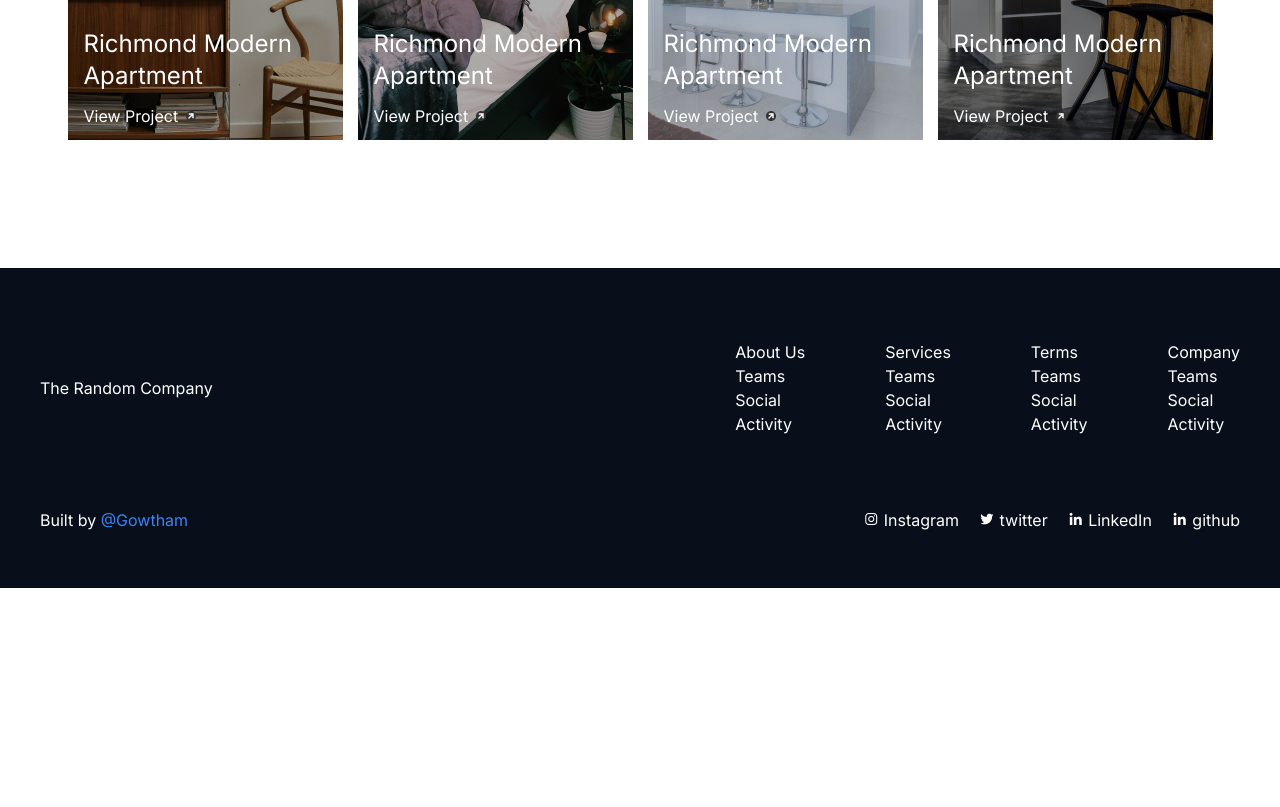
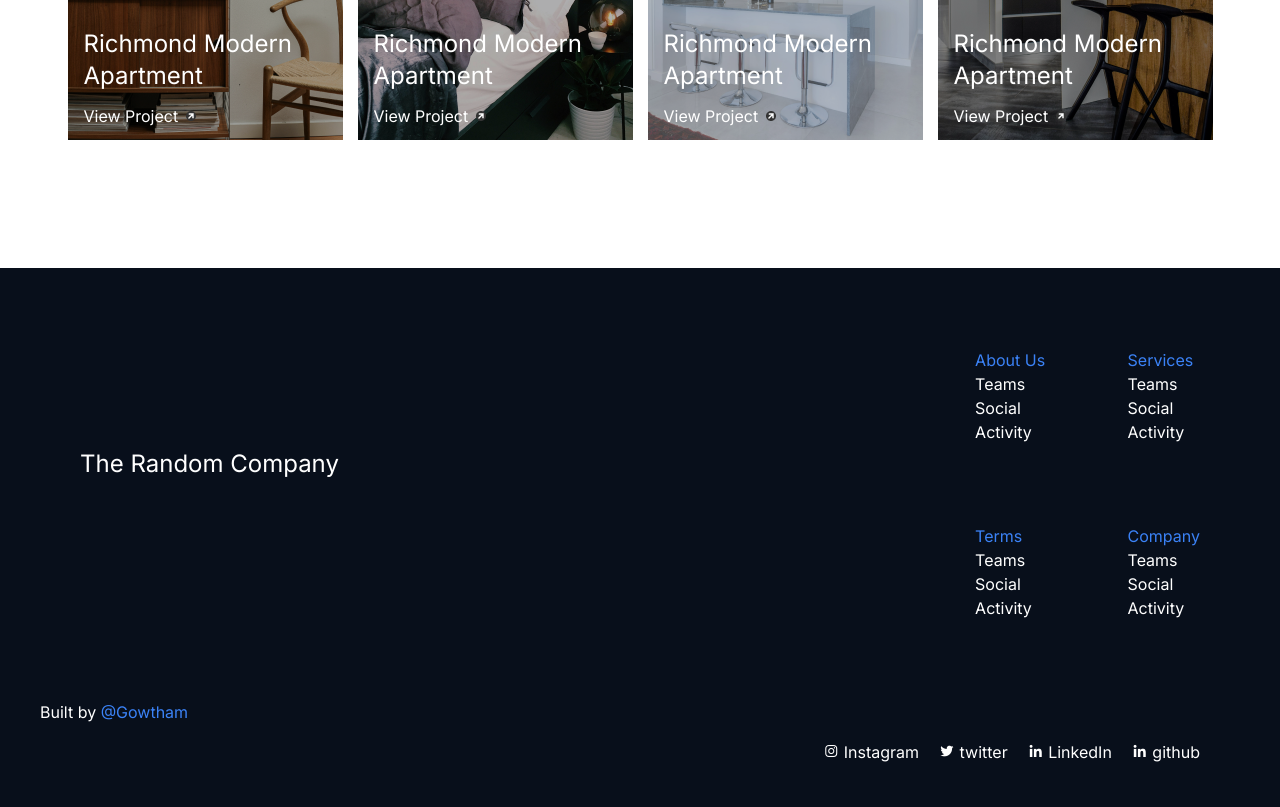
Before and after one commit to Gowtz/the-random-company, a website: page src/index.html in a window 1280 px wide. Shown: the part 3125-3932 px from the top of the page. Before the commit the page ends 3713 px from the top, so only its background shows below. Drawn offline with nearby package versions, Linux system fonts and the light colour scheme.

Commit message:
some changes

```diff
--- a/src/css/input.css
+++ b/src/css/input.css
@@ -17,6 +17,10 @@ html{
     transition: ease-in 150ms;
 }
 
+footer h3{
+    @apply text-blue-500
+}
+
 .bg-image{
     background: url("../public/Building.png") no-repeat ;
     background-position: bottom 0px right 0px;
--- a/src/index.html
+++ b/src/index.html
@@ -25,7 +25,7 @@
             <li><a href="#Achivements">Achivements</a></li>
           </ul>
           <div
-            class="call_to_action border text-black border-slate-800 py-2 px-5 hover:bg-black hover:text-white transition ease-in-out duration-150"
+            class="call_to_action border text-black border-slate-800 py-2 px-3 md:px-5 hover:bg-black hover:text-white transition ease-in-out duration-150"
           >
             <a href="#">Contact Us</a>
           </div>
@@ -304,10 +304,10 @@
       </div>
     </section>
 
-    <footer class="mt-32 bg-footer h-80 text-white">
-      <div class="container h-3/4 w-full flex justify-between items-center">
-        <div class=text-2xl">The Random Company</div>
-        <div class=" links flex gap-20 items-center">
+    <footer class="mt-32 bg-footer min-h-80 text-white">
+      <div class="container px-10 py-10 h-3/4 w-full flex flex-col md:flex-row justify-between items-center">
+        <div class=" mb-15 text-2xl">The Random Company</div>
+        <div class=" mt-10 links grid grid-cols-2 gap-20 items-center">
           <ul>
             <h3>About Us</h3>
             <li>Teams</li>
@@ -335,7 +335,7 @@
           </ul>
         </div>
       </div>
-      <div class="container copyright w-full h-1/4 flex justify-between">
+      <div class="container py-10 copyright w-full h-1/4 flex flex-col md:flex-row text-center justify-between">
         <span>
           Built by
           <a href="https://www.github.com/Gowtz" class="text-blue-500"
@@ -344,7 +344,7 @@
         </span>
 
         <span
-          ><ul class="flex gap-5">
+          ><ul class="flex p-10 gap-5">
             <a href="https://instagram.com/mr.code369"><li><i class="bx bxl-instagram"></i> Instagram</li></a>
             <a href="https://twitter.com/GowthamVijay162"><li><i class="bx bxl-twitter"></i> twitter</li></a>
             <a href="https://www.linkedin.com/in/gowtham-v-702b781aa "><li><i class="bx bxl-linkedin"></i> LinkedIn</li></a>
```
Also changed, not shown: src/css/style.css.
